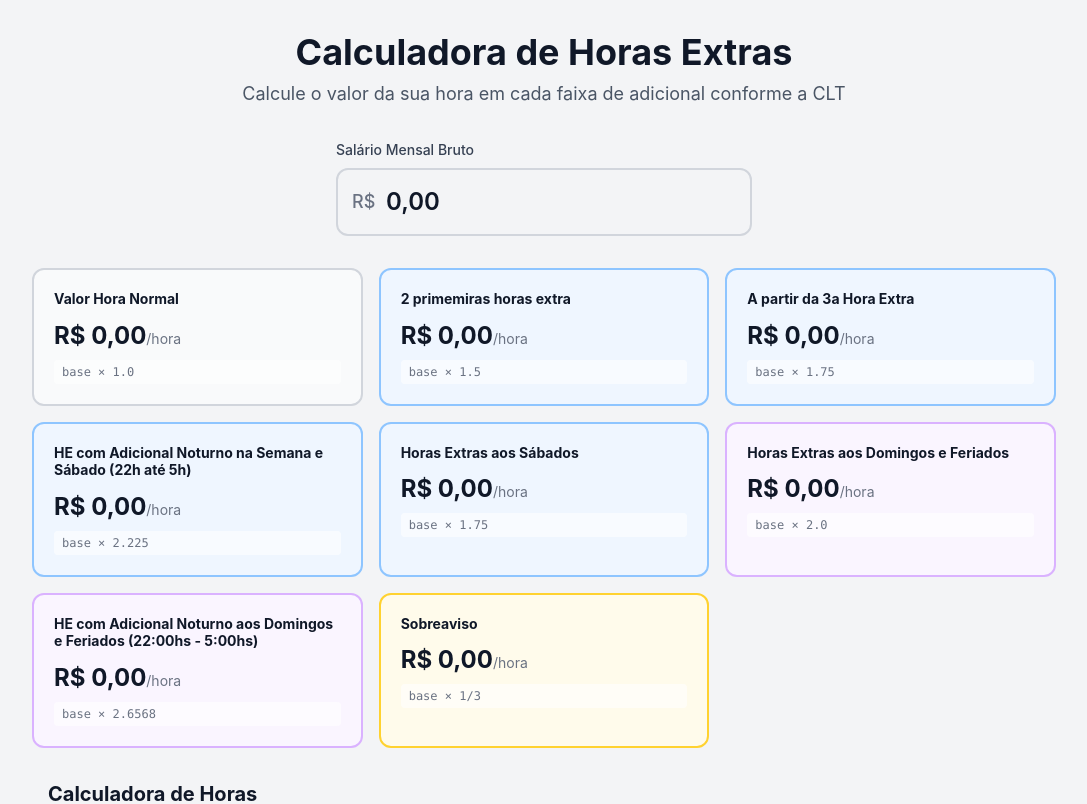
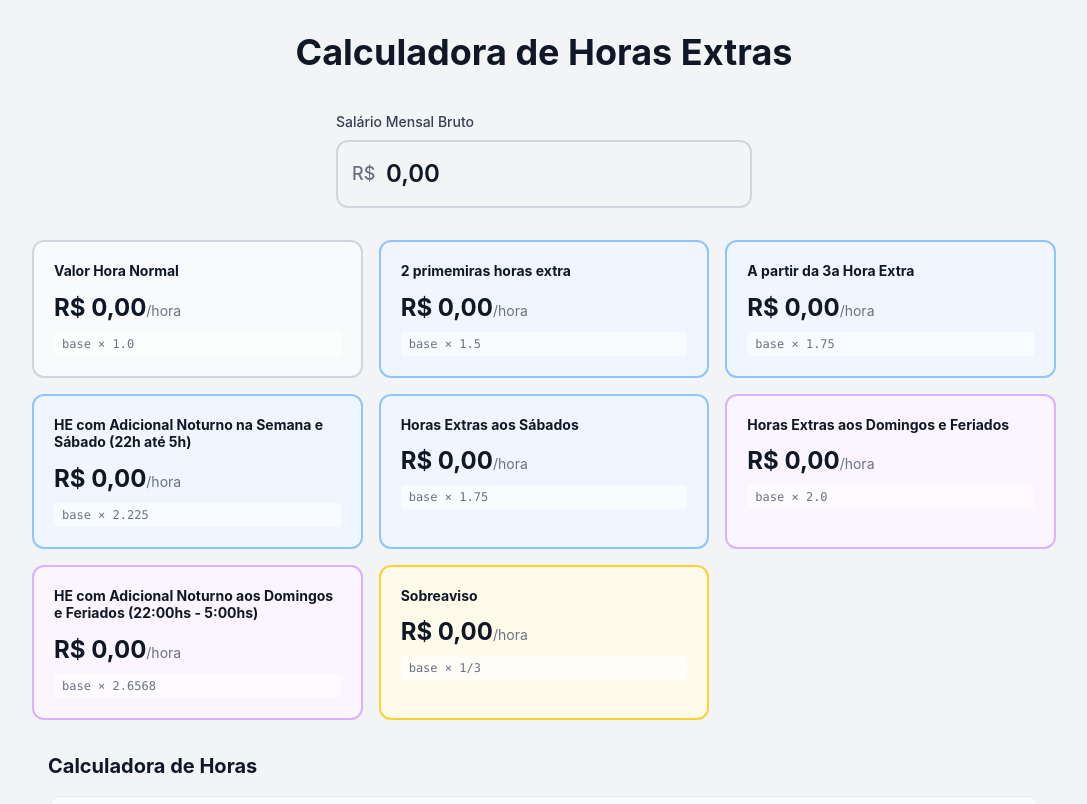
Before and after one commit to paulograbin/horasExtras, a React (Vite) app: page / in a window 1280 px wide. Shown: the top 804 px of the page, without its empty margins (96-1183 px from the left). Built offline with nearby package versions, Linux system fonts and the light colour scheme.

Commit message:
Remove tagline

```diff
--- a/src/components/Header.tsx
+++ b/src/components/Header.tsx
@@ -4,9 +4,6 @@ export function Header() {
       <h1 className="text-3xl md:text-4xl font-bold text-gray-900 mb-2">
         Calculadora de Horas Extras
       </h1>
-      <p className="text-gray-600 text-lg">
-        Calcule o valor da sua hora em cada faixa de adicional conforme a CLT
-      </p>
     </header>
   );
 }
```
